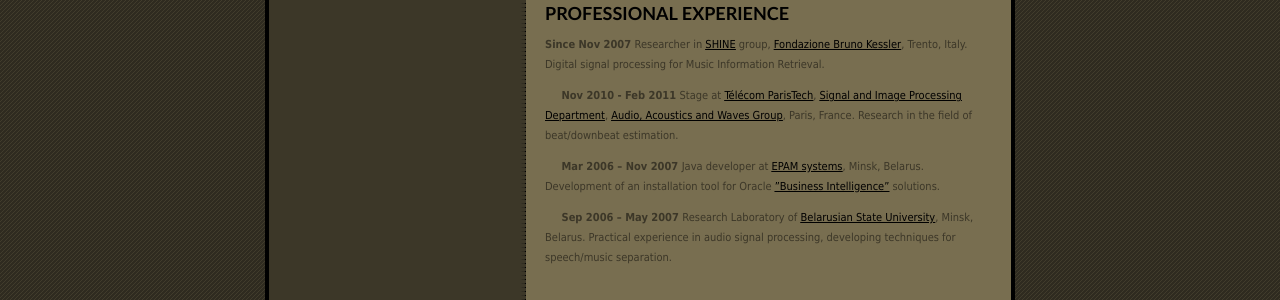
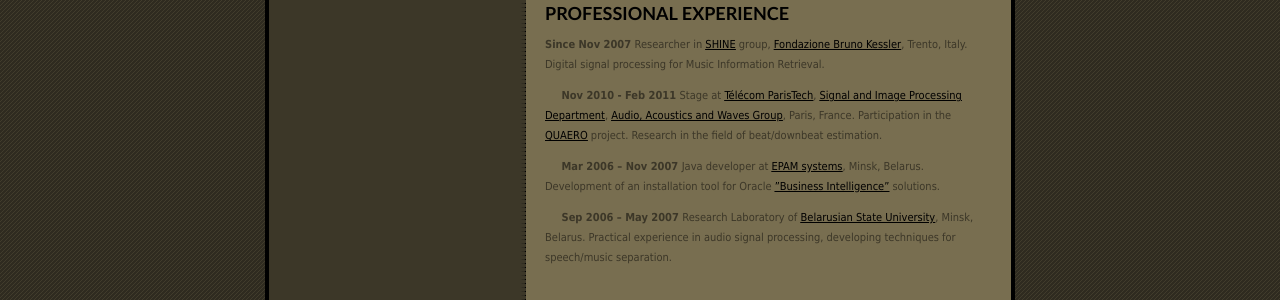
Before and after one commit to hutm/hutm.github.com, a Jekyll site: the page built from main.html, in a window 1280 px wide. Shown: the part 575-875 px from the top of the page. Built offline with Jekyll 4.4.1, drawn with Linux system fonts in a browser that asks for light colours; Markdown is read by kramdown in place of the engine named in the settings.

Commit message:
Update main.html

```diff
--- a/main.html
+++ b/main.html
@@ -54,7 +54,9 @@
 href="http://www.tsi.telecom-paristech.fr/" ><span class="uline">Signal and Image
 Processing Department</span></a>, <a
 href="http://www.tsi.telecom-paristech.fr/aao/" ><span class="uline">Audio, Acoustics and Waves Group</span></a>, Paris, France.
-Research in the field of beat/downbeat estimation.
+Participation in the <a
+href="http://www.quaero.org/" ><span class="uline">QUAERO</span></a> project. Research in the field of beat/downbeat
+estimation.
 
 
 
```
